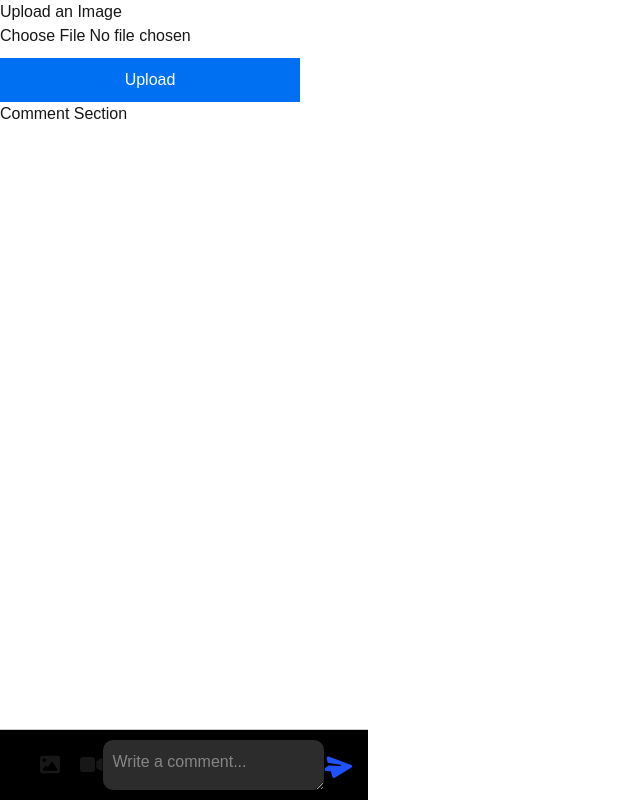
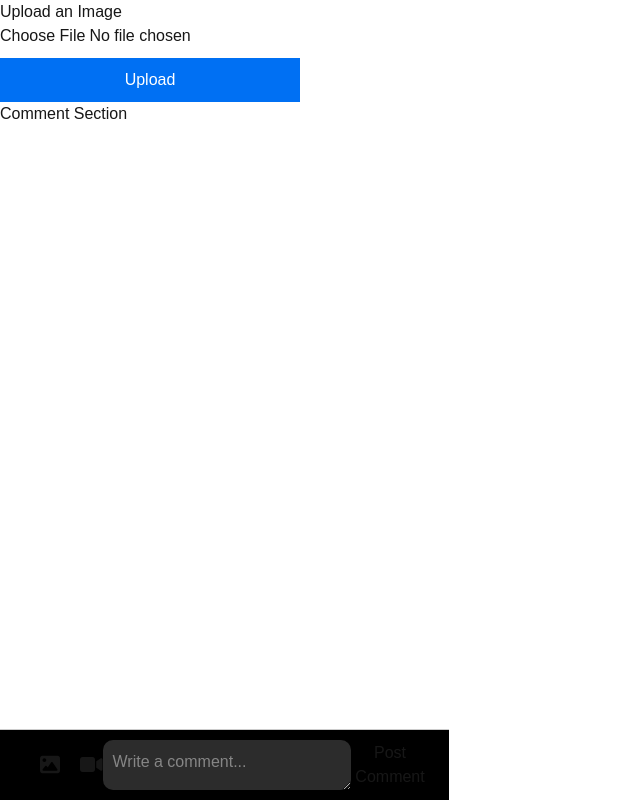
Before and after one commit to CodeNova5/Tuneflix, a Next.js app: page / in a window 1280 px wide. Shown: the whole page, without its empty margins (0-640 px from the left). Built offline with nearby package versions, Linux system fonts and the light colour scheme; no server answers.

Commit message:
Update CommentSection.js

```diff
--- a/components/CommentSection.js
+++ b/components/CommentSection.js
@@ -651,11 +651,9 @@ const CommentSection = () => {
         <div className={styles.fileInputContainer}>
 
         </div>
-        <button type="submit" className={styles.commentSubmit} onClick={postComment} disabled={loading}>
-          <svg xmlns="http://www.w3.org/2000/svg" viewBox="0 0 512 512" width="24" height="24" style={{ fill: "#1F51FF", transform: "rotate(50deg)" }}>
-            <path d="M498.1 5.6c10.1 7 15.4 19.1 13.5 31.2l-64 416c-1.5 9.7-7.4 18.2-16 23s-18.9 5.4-28 1.6L284 427.7l-68.5 74.1c-8.9 9.7-22.9 12.9-35.2 8.1S160 493.2 160 480l0-83.6c0-4 1.5-7.8 4.2-10.8L331.8 202.8c5.8-6.3 5.6-16-.4-22s-15.7-6.4-22-.7L106 360.8 17.7 316.6C7.1 311.3 .3 300.7 0 288.9s5.9-22.8 16.1-28.7l448-256c10.7-6.1 23.9-5.5 34 1.4z" />
-          </svg>
-        </button>
+       <button onClick={postComment} disabled={loading}>
+                {loading ? 'Posting...' : 'Post Comment'}
+            </button>
       </div>
 
       <div className={styles.commentSection}>
```
